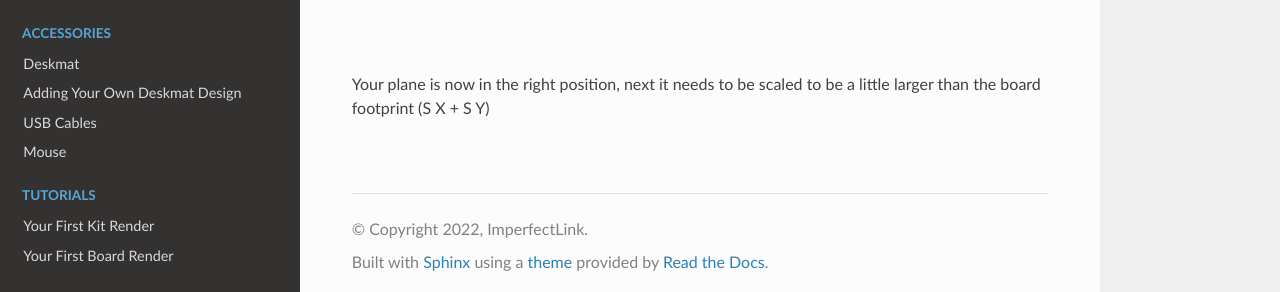
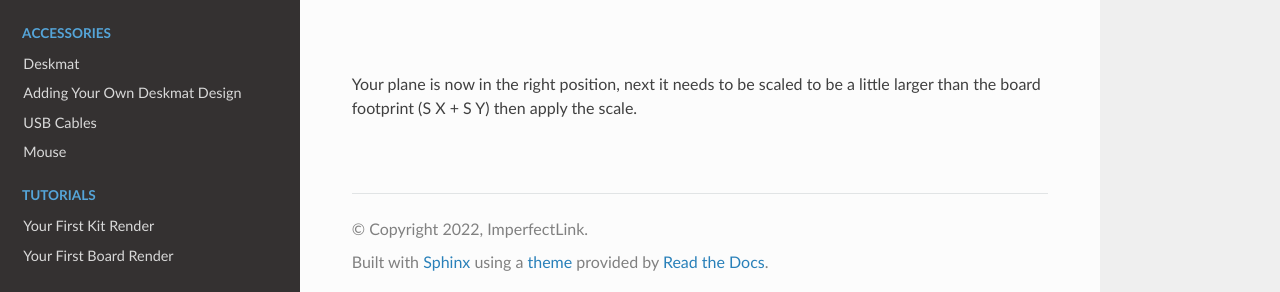
Before and after one commit to imperfectlink/KeyboardRenderKit, a Sphinx documentation site: the page built from docs/source/board_custom.rst, in a window 1280 px wide and 900 px high, scrolled down 518 px. Shown: the part 601-893 px from the top of the window. Built offline with Sphinx 7.4.7 and the Read the Docs theme 2.0.0, drawn with Linux system fonts in a browser that asks for light colours.

Commit message:
Update board_custom.rst

```diff
--- a/docs/source/board_custom.rst
+++ b/docs/source/board_custom.rst
@@ -37,6 +37,6 @@ Now repeat the Align Objects, this time with Align Mode set to Negative Sides an
 
 |
 
-Your plane is now in the right position, next it needs to be scaled to be a little larger than the board footprint (S X + S Y)
+Your plane is now in the right position, next it needs to be scaled to be a little larger than the board footprint (S X + S Y) then apply the scale.
 
 |
```
